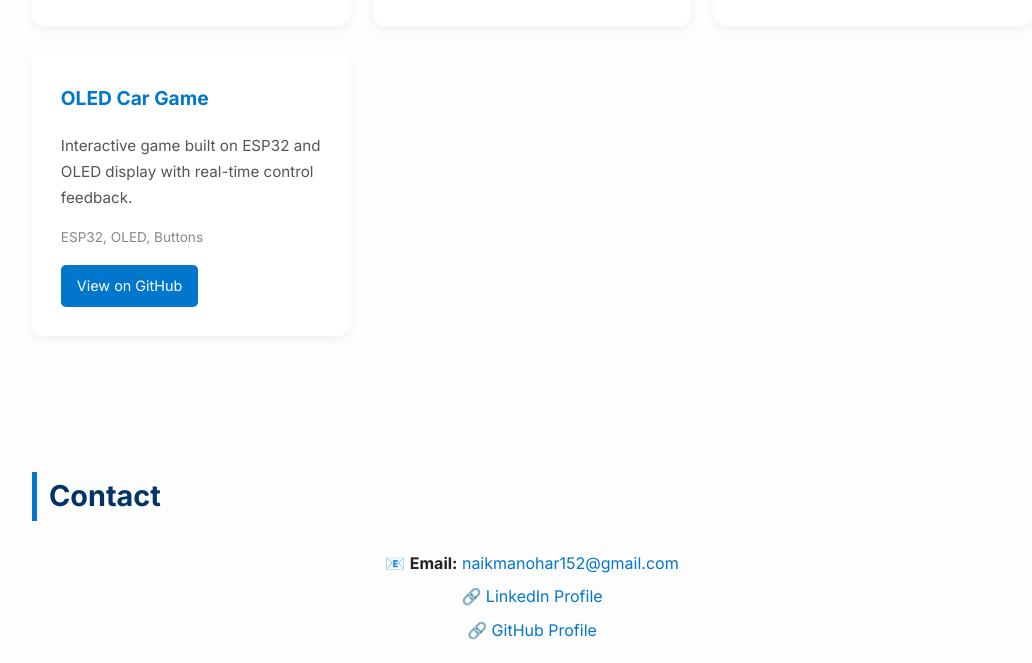
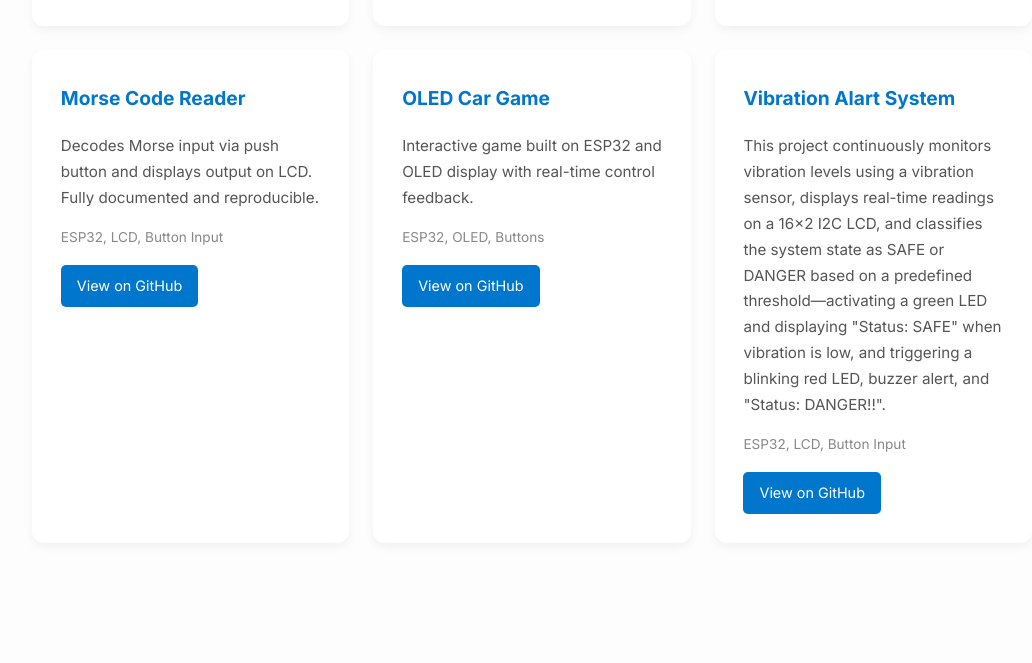
Before and after one commit to manohar146/manoharnaik146.github.io, a plain HTML site: page index.html in a window 1280 px wide. Shown: the part 1997-2660 px from the top of the page, without its empty margins (108-1140 px from the left). Drawn offline with nearby package versions, Linux system fonts and the light colour scheme.

Commit message:
Update index.html

```diff
--- a/index.html
+++ b/index.html
@@ -306,11 +306,26 @@
       </div>
 
       <div class="project-card">
+        <h3>Morse Code Reader</h3>
+        <p>Decodes Morse input via push button and displays output on LCD. Fully documented and reproducible.</p>
+        <div class="tags">ESP32, LCD, Button Input</div>
+        <a class="button" href="https://github.com/manohar146/MORCE_CODE_REDER_ESP32">View on GitHub</a>
+      </div>
+
+      <div class="project-card">
         <h3>OLED Car Game</h3>
         <p>Interactive game built on ESP32 and OLED display with real-time control feedback.</p>
         <div class="tags">ESP32, OLED, Buttons</div>
         <a class="button" href="https://github.com/manohar146/OLED_CAR_GAME_ESP32">View on GitHub</a>
       </div>
+
+      <div class="project-card">
+        <h3>Vibration Alart System</h3>
+        <p>This project continuously monitors vibration levels using a vibration sensor, displays real-time readings on a 16x2 I2C LCD, and classifies the system state as SAFE or DANGER based on a predefined threshold—activating a green LED and displaying "Status: SAFE" when vibration is low, and triggering a blinking red LED, buzzer alert, and "Status: DANGER!!".</p>
+        <div class="tags">ESP32, LCD, Button Input</div>
+        <a class="button" href="https://github.com/manohar146/VIBRATION_ALART_SYSTEM">View on GitHub</a>
+      </div>
+
     </div>
   </section>
 
```
